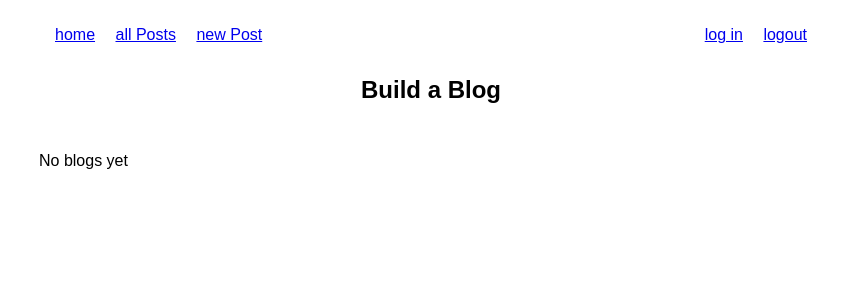
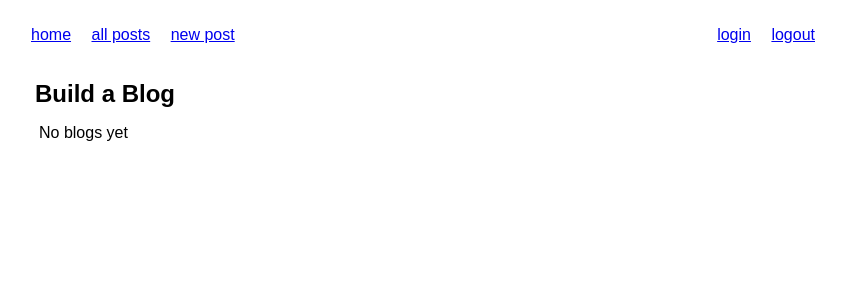
Before and after one commit to zmfrew/blogz, a Flask app: page /blog in a window 1280 px wide. Shown: the top 300 px of the page, without its empty margins (209-1055 px from the left). Run offline with Flask 2, Linux system fonts and the light colour scheme; data that the repository does not hold is empty.

Commit message:
display user's blogs on specific page and add links to go to user's blogs

```diff
--- a/main.py
+++ b/main.py
@@ -58,16 +58,8 @@ def require_login():
 
 @app.route('/')
 def index():
-    owner_id = request.args.get('owner_id')
-    if owner_id:
-        blog = Blog.query.get(owner_id)
-        return render_template('blog_display.html',title="Blog Post",blog=blog)
-
-    username_query = db.session.query(User.username).join(Blog).distinct()
-    #removes each username from tuple returned by usernames query
-    usernames = [user[0] for user in username_query]
-    blogs = Blog.query.filter_by().order_by(Blog.owner_id).all()
-    return render_template('index.html', blogs=blogs, usernames=usernames)
+    users = User.query.all()
+    return render_template('index.html', users=users)
 
 @app.route('/signup', methods=['POST', 'GET'])
 def signup():
@@ -132,6 +124,12 @@ def logout():
 @app.route('/blog', methods=['POST', 'GET'])
 def list_blogs():
 
+    if 'user' in request.args:
+        user_id = request.args.get('user')
+        user = User.query.get(user_id)
+        blog_list = Blog.query.filter_by(owner=user).all()
+        return render_template('singleUser.html', title=user.username + " posts", blog_list=blog_list)
+
     blog_id = request.args.get('id')
     if blog_id:
         blog = Blog.query.get(blog_id)
@@ -175,7 +173,6 @@ def add_blog():
             db.session.commit()
             new_blog_page = "/blog?id=" + str(new_blog.id)
             return redirect(new_blog_page)
-            #return redirect('/blog')
 
     return render_template('newpost.html', title="Add a Blog Entry", title_error=title_error, body_error=body_error)
 
--- a/static/styles/style.css
+++ b/static/styles/style.css
@@ -6,13 +6,13 @@ body {
     padding: 10px;
 }
 
-a {
-    margin: 2rem 0.5rem;
+.nav {
+    margin-right: 1rem;
 }
 
 nav {
     display: flex;
-    padding: 1rem;
+    margin-top: 1rem;
 }
 
 .nav-left, .nav-right {
@@ -29,19 +29,18 @@ nav {
 }
 
 /* blog.html styling */
-ul {
+.blog-list {
     list-style-type: none;
     padding: 0;
 }
 
 .blog-title {
-    font-size: 1.5rem
+    font-size: 2rem
 }
 
 h1 {
-    text-align: center;
     font-size: 1.5rem;
-    padding-bottom: 2rem;
+    padding: 1.25rem 0 0 .25rem;
 }
 
 /* blog_display.html */
@@ -79,3 +78,8 @@ textarea {
     color: green;
     margin-left: 2rem;
 }
+
+.post-author {
+    font-style: italic;
+    font-size: 12px;
+}
--- a/templates/base.html
+++ b/templates/base.html
@@ -8,13 +8,13 @@
 
     <nav>
         <div class="nav-left">
-            <a href='/'>home</a>
-            <a href='/blog'>all Posts</a>
-            <a href='/newpost'>new Post</a>
+            <a class="nav" href='/'>home</a>
+            <a class="nav" href='/blog'>all posts</a>
+            <a class="nav" href='/newpost'>new post</a>
         </div>
         <div class="nav-right">
-            <a href='/login'>log in</a>
-            <a href='/logout'>logout</a>
+            <a class="nav" href='/login'>login</a>
+            <a class="nav" href='/logout'>logout</a>
         </div>
     </nav>
 
--- a/templates/blog.html
+++ b/templates/blog.html
@@ -8,11 +8,12 @@
     <p>No blogs yet</p>
     {% else %}
 
-    <ul>
+    <ul class="blog-list">
         {% for blog in blogs %}
         <li>
-            <a class="blog-title" href='/blog?id={{blog.id}}'><strong>{{blog.title}}</strong></a>
+            <a href='/blog?id={{blog.id}}'><strong>{{blog.title}}</strong></a>
             <p>{{blog.body}}</p>
+            <p class="post-author">Written by:<a href='/blog?user={{blog.owner_id}}'><strong>{{blog.owner.username}}</strong></a></p>
         </li>
         <hr />
         {% endfor %}
--- a/templates/blog_display.html
+++ b/templates/blog_display.html
@@ -5,5 +5,6 @@
     <h1 class="blog-title">{{blog.title}}</h1>
 
     <p>{{blog.body}}</p>
+    <p class="post-author">Written by: <strong><a href='/blog?user={{blog.owner_id}}'>{{blog.owner.username}}</a></strong></p>
 
 {% endblock %}
```
Also changed, not shown: templates/index.html (+4 -7 lines), templates/singleUser.html (added, +21 -0 lines).
